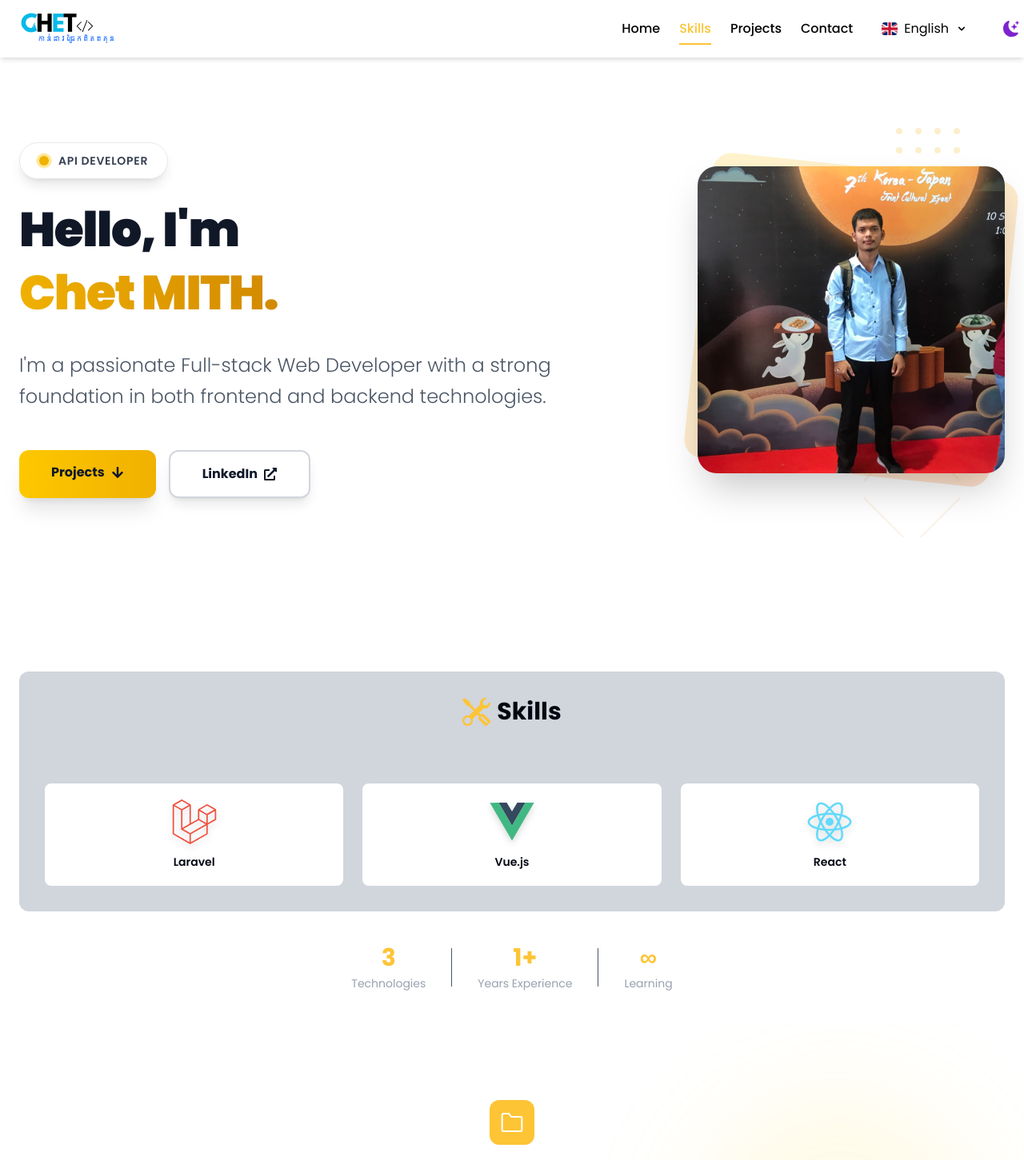
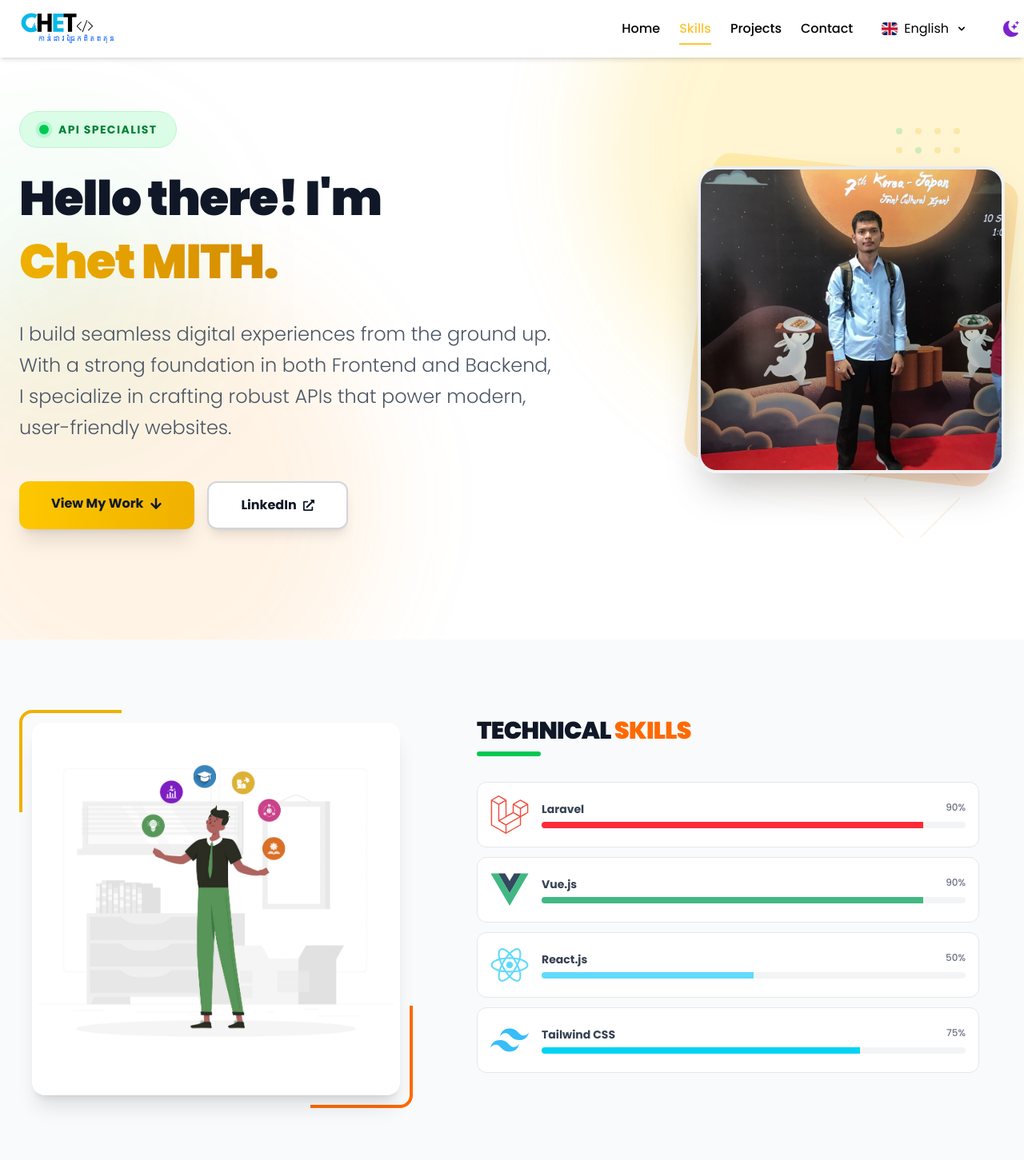
Before and after one commit to Minwook07/chet-portfolio, a React (Vite) app: page / in a window 1280 px wide. Shown: the top 1451 px of the page at 80% size. Built offline with nearby package versions, Linux system fonts and the light colour scheme; a web font is replaced by a local one.

Commit message:
design skill section

```diff
--- a/public/locales/en/translation.json
+++ b/public/locales/en/translation.json
@@ -6,18 +6,16 @@
 		"contact": "Contact"
 	},
 	"hero": {
-		"greeting": "Hello, I'm",
+		"greeting": "Hello there! I'm",
 		"name": "Chet MITH.",
-		"sub_title": "API Developer",
-		"description": "I'm a passionate Full-stack Web Developer with a strong foundation in both frontend and backend technologies.",
-		"project": "Projects",
+		"sub_title": "API Specialist",
+		"description": "I build seamless digital experiences from the ground up. With a strong foundation in both Frontend and Backend, I specialize in crafting robust APIs that power modern, user-friendly websites.",
+		"project": "View My Work",
 		"imageAlt": "Profile Picture"
 	},
 	"skills": {
-		"title": "Skills",
-		"technology": "Technologies",
-		"experience": "Years Experience",
-		"learning": "Learning"
+		"title": "Technical",
+		"sub_title": "Skills"
 	},
 	"projects": {
 		"title": "Projects",
--- a/public/locales/km/translation.json
+++ b/public/locales/km/translation.json
@@ -6,18 +6,16 @@
 		"contact": "ទំនាក់ទំនង"
 	},
 	"hero": {
-		"greeting": "សួស្តីបាទ ខ្ញុំឈ្មោះ",
+		"greeting": "សួស្តីបាទ! ខ្ញុំឈ្មោះ",
 		"name": "មិត ចិត",
-		"sub_title": "ផ្នែកអភិវឌ្ឍន៍ API",
-		"description": "ខ្ញុំបាទជាអ្នកអភិវឌ្ឍន៍វេបសាយម្នាក់ ដែលមានមូលដ្ឋានគ្រឹះខាងផ្នែក Frontend និង Backend!",
-		"project": "គម្រោង",
+		"sub_title": "ជំនាញអភិវឌ្ឍ API",
+		"description": "ខ្ញុំចូលចិត្តបង្កើតវេបសាយដែលស្អាត និងមានប្រព័ន្ធពីក្រោយ (API) ដ៏រឹងមាំ។ មិនថា Frontend ឬ Backend ខ្ញុំរីករាយនឹងជួយប្រែក្លាយគំនិតរបស់អ្នក ឱ្យក្លាយជាការពិត!",
+		"project": "មើលស្នាដៃរបស់ខ្ញុំ",
 		"imageAlt": "រូបភាព"
 	},
 	"skills": {
-		"title": "ជំនាញរបស់ខ្ញុំ",
-		"technology": "បច្ចេកវិទ្យា",
-		"experience": "ឆ្នាំនៃបទពិសោធន៍",
-		"learning": "ការសិក្សា"
+		"title": "ជំនាញបច្ចេកទេស",
+		"sub_title": ""
 	},
 	"projects": {
 		"title": "គម្រោងនានា",
--- a/src/components/views/Hero.jsx
+++ b/src/components/views/Hero.jsx
@@ -6,23 +6,25 @@
     const { t } = useTranslation();
 
     return (
-        <section id="home" className="relative overflow-hidden min-h-screen flex items-center">
+        <section id="home" className="relative overflow-hidden min-h-screen flex items-center bg-white dark:bg-gray-900 transition-colors duration-300">
             <div className="absolute inset-0 overflow-hidden pointer-events-none">
-                {/* Gradient orb - desktop right side */}
-                <div className="absolute -top-40 -right-40 w-[500px] h-[500px] md:w-[700px] md:h-[700px] rounded-full blur-3xl animate-pulse"></div>
+                <div className="absolute top-1/4 -left-20 w-[300px] h-[300px] bg-green-500/10 dark:bg-green-500/5 rounded-full blur-[120px] animate-pulse"></div>
 
-                {/* Secondary orb - bottom left */}
-                <div className="absolute -bottom-32 -left-32 w-[400px] h-[400px] md:w-[600px] md:h-[600px] rounded-full blur-3xl"></div>
+                <div className="absolute -top-40 -right-40 w-[500px] h-[500px] md:w-[700px] md:h-[700px] bg-yellow-400/20 dark:bg-purple-600/20 rounded-full blur-3xl animate-pulse"></div>
+                <div className="absolute -bottom-32 -left-32 w-[400px] h-[400px] md:w-[600px] md:h-[600px] bg-orange-400/10 dark:bg-pink-600/10 rounded-full blur-3xl"></div>
 
                 <div className="absolute top-20 right-10 md:top-40 md:right-20 opacity-20 dark:opacity-10">
                     <div className="grid grid-cols-4 gap-4">
                         {[...Array(16)].map((_, i) => (
-                            <div key={i} className="w-2 h-2 bg-yellow-500 dark:bg-purple-500 rounded-full"></div>
+                            <div
+                                key={i}
+                                className={`w-2 h-2 rounded-full transition-colors duration-1000 ${i % 5 === 0 ? 'bg-green-500' : 'bg-yellow-500 dark:bg-purple-500'
+                                    }`}
+                            ></div>
                         ))}
                     </div>
                 </div>
 
-                {/* Floating geometric shape */}
                 <div className="absolute bottom-32 right-20 hidden lg:block opacity-10 dark:opacity-5">
                     <svg width="120" height="120" viewBox="0 0 120 120" fill="none">
                         <rect x="10" y="10" width="100" height="100" stroke="currentColor" strokeWidth="2" className="text-yellow-600 dark:text-purple-600" transform="rotate(45 60 60)" />
@@ -30,20 +32,23 @@
                 </div>
             </div>
 
-            <div className="container mx-auto px-4 sm:px-6  mt-30 lg:mt-0 relative z-10">
+            <div className="container mx-auto px-4 sm:px-6 mt-30 lg:mt-0 relative z-10">
                 <div className="flex flex-col lg:flex-row items-center gap-12 lg:gap-16">
                     <div className="lg:w-7/12 text-center lg:text-left space-y-8">
-                        <div className="inline-flex items-center gap-3 bg-white/80 dark:bg-gray-800/80 backdrop-blur-sm px-6 py-3 rounded-full shadow-lg border border-gray-200 dark:border-gray-700">
-                            <div className="relative w-3 h-3">
-                                <span className="absolute inset-0 w-3 h-3 bg-yellow-400 dark:bg-purple-500 rounded-full animate-ping"></span>
-                                <span className="absolute inset-0 w-3 h-3 bg-yellow-500 dark:bg-purple-600 rounded-full"></span>
+
+                        <div className="flex flex-col items-center lg:items-start gap-4">
+                            <div className="inline-flex items-center gap-3 px-6 py-3 rounded-full bg-green-100 dark:bg-green-900/30 border border-green-200 dark:border-green-800">
+                                <span className="relative flex h-3 w-3">
+                                    <span className="animate-ping absolute inline-flex h-full w-full rounded-full bg-green-400 opacity-75"></span>
+                                    <span className="relative inline-flex rounded-full h-3 w-3 bg-green-500"></span>
+                                </span>
+                                <span className="text-sm font-bold uppercase tracking-widest text-green-700 dark:text-green-400">
+                                    {t('hero.sub_title')}
+                                </span>
                             </div>
-                            <span className="text-sm font-semibold uppercase tracking-wider text-gray-700 dark:text-gray-300">
-                                {t('hero.sub_title')}
-                            </span>
                         </div>
 
-                        <h1 className="text-5xl sm:text-6xl  font-black leading-[1.05] tracking-tight">
+                        <h1 className="text-5xl sm:text-6xl font-black leading-[1.05] tracking-tight">
                             <span className="block text-gray-900 dark:text-white mb-2">
                                 {t('hero.greeting')}
                             </span>
@@ -70,14 +75,12 @@
                             <a
                                 href="https://linkedin.com"
                                 target='_blank'
+                                rel="noreferrer"
                                 className="group bg-white dark:bg-gray-800 border-2 border-gray-300 dark:border-gray-600 hover:border-gray-900 dark:hover:border-white text-gray-900 dark:text-white py-4 px-10 rounded-xl font-bold transition-all shadow-lg hover:shadow-xl hover:scale-105 backdrop-blur-sm"
                             >
                                 <span className="flex items-center justify-center gap-2">
                                     LinkedIn
-                                    {/* <svg className="w-5 h-5" fill="currentColor" viewBox="0 0 24 24">
-                                        <path d="M20.447 20.452h-3.554v-5.569c0-1.328-.027-3.037-1.852-3.037-1.853 0-2.136 1.445-2.136 2.939v5.667H9.351V9h3.414v1.561h.046c.477-.9 1.637-1.85 3.37-1.85 3.601 0 4.267 2.37 4.267 5.455v6.286zM5.337 7.433c-1.144 0-2.063-.926-2.063-2.065 0-1.138.92-2.063 2.063-2.063 1.14 0 2.064.925 2.064 2.063 0 1.139-.925 2.065-2.064 2.065zm1.782 13.019H3.555V9h3.564v11.452zM22.225 0H1.771C.792 0 0 .774 0 1.729v20.542C0 23.227.792 24 1.771 24h20.451C23.2 24 24 23.227 24 22.271V1.729C24 .774 23.2 0 22.222 0h.003z" />
-                                    </svg> */}
-                                    <FaExternalLinkAlt />
+                                    <FaExternalLinkAlt className="text-sm group-hover:translate-x-1 group-hover:-translate-y-1 transition-transform" />
                                 </span>
                             </a>
                         </div>
@@ -85,21 +88,21 @@
 
                     <div className="lg:w-5/12 flex justify-center lg:justify-end">
                         <div className="relative group">
+                            <div className="absolute -inset-1 bg-gradient-to-r from-green-400 to-emerald-500 rounded-[2rem] blur opacity-0 group-hover:opacity-30 transition duration-1000 group-hover:duration-200"></div>
+
                             <div className="absolute inset-0 bg-gradient-to-br from-yellow-400 to-orange-500 dark:from-purple-600 dark:to-pink-600 rounded-3xl transform rotate-6 group-hover:rotate-12 transition-transform duration-500 opacity-20"></div>
 
-                            <div className="relative w-72 h-72 sm:w-96 sm:h-96 bg-gradient-to-br from-gray-200 to-gray-300 dark:from-gray-700 dark:to-gray-800 rounded-3xl shadow-2xl overflow-hidden">
-
+                            <div className="relative w-72 h-72 sm:w-96 sm:h-96 bg-gradient-to-br from-gray-200 to-gray-300 dark:from-gray-700 dark:to-gray-800 rounded-3xl shadow-2xl overflow-hidden border-4 border-white/50 dark:border-gray-800/50">
                                 <div className="absolute inset-0 flex items-center justify-center">
-                                    <span className="text-gray-400 dark:text-gray-500 text-lg font-medium"><img
+                                    <img
                                         src="images/DSC03885.png"
                                         alt={t('hero.imageAlt')}
-                                        className="w-full h-full object-cover"
-                                    /></span>
+                                        className="w-full h-full object-cover grayscale-[20%] group-hover:grayscale-0 transition-all duration-700"
+                                    />
                                 </div>
                             </div>
                         </div>
                     </div>
-
                 </div>
             </div>
         </section>
--- a/src/components/views/Skills.jsx
+++ b/src/components/views/Skills.jsx
@@ -1,75 +1,78 @@
-import { BsTools } from 'react-icons/bs';
-import { useTranslation } from 'react-i18next';
+import { useTranslation } from "react-i18next";
 
 const skills = [
-    // { name: 'HTML5', img: '/images/skills/html5.svg' },
-    // { name: 'CSS3', img: '/images/skills/css3.svg' },
-    { name: 'Laravel', img: '/images/skills/laravel.svg' },
-    // { name: 'PHP', img: '/images/skills/php.svg' },
-    // { name: 'MySQL', img: '/images/skills/mysql.svg' },
-    { name: 'Vue.js', img: '/images/skills/vue.svg' },
-    // { name: 'Nextjs', img: '/images/skills/nextjs.svg' },
-    { name: 'React', img: '/images/skills/react.svg' },
-    // { name: 'Tailwind', img: '/images/skills/tailwind.svg' },
-    // { name: 'Bootstrap', img: '/images/skills/bootstrap.svg' },
-    // { name: 'Git', img: '/images/skills/git.svg' },
-    // { name: 'Figma', img: '/images/skills/figma.svg' },
-    // { name: 'Photoshop', img: '/images/skills/photoshop.svg' },
-    // { name: 'C#', img: '/images/skills/csharp.svg' },
-    // { name: 'JavaScript', img: '/images/skills/javascript.svg' }
+    { name: 'Laravel', progress: '90%', img: '/images/skills/laravel.svg', color: 'bg-red-500' },
+    { name: 'Vue.js', progress: '90%', img: '/images/skills/vue.svg', color: 'bg-[#42b883]' },
+    { name: 'React.js', progress: '50%', img: '/images/skills/react.svg', color: 'bg-[#61dafb]' },
+    { name: 'Tailwind CSS', progress: '75%', img: '/images/skills/tailwind.svg', color: 'bg-cyan-400' },
 ];
 
-export default function Skills() {
+export default function SkillsSection() {
     const { t } = useTranslation();
-    const totalSkills = skills.length
-    const finalSkill = totalSkills < 10 ? totalSkills : `${totalSkills}+`
+    return (
+        <section id="skills" className="py-24 bg-gray-50 dark:bg-gray-900/50">
+            <div className="container mx-auto px-10">
+                <div className="flex flex-col lg:flex-row items-center gap-12 lg:gap-24">
 
-    return (
-        <section id="skills">
-            <div className="container mx-auto px-6 py-10">
-                <div className="bg-opacity-10 p-8 rounded-xl bg-gray-300 dark:bg-[#1E1E1E]">
-                    <h2 className="text-3xl font-bold text-center mb-12 flex items-center justify-center text-gray-950 dark:text-gray-100">
-                        <span className="mr-2 text-2xl">
-                            <BsTools fontSize={35} className='text-primary' />
-                        </span>{" "}
-                        {t("skills.title")}
+                    <div className="lg:w-5/12 relative group">
+                        <div className="absolute -top-4 -left-4 w-32 h-32 border-t-4 border-l-4 border-yellow-500 dark:border-purple-500 rounded-tl-2xl transition-all group-hover:-top-6 group-hover:-left-6"></div>
+                        <div className="absolute -bottom-4 -right-4 w-32 h-32 border-b-4 border-r-4 border-orange-500 dark:border-pink-500 rounded-br-2xl transition-all group-hover:-bottom-6 group-hover:-right-6"></div>
+
+                        <div className="relative z-10 rounded-2xl overflow-hidden shadow-xl bg-white dark:bg-gray-800 p-2">
+                            <img
+                                src="images/skills/skill-banner.png"
+                                alt="Mith Chit"
+                                className="w-full h-[450px] object-cover rounded-xl grayscale-[30%] hover:grayscale-0 transition-all duration-500"
+                            />
+                        </div>
+                    </div>
+
+                    <div className="lg:w-7/12 w-full">
+                        <div className="mb-8">
+                            <h2 className="text-3xl font-black text-gray-900 dark:text-white uppercase tracking-tight">
+                                {t('skills.title')} <span className="text-orange-500 dark:text-purple-500">{t('skills.sub_title')}</span>
                             </h2>
-‍‍‍                    <div className="grid grid-cols-1 sm:grid-cols-1 md:grid-cols-3 lg:grid-cols-3 gap-6 justify-center">
+                            <div className="w-20 h-1.5 bg-green-500 mt-2 rounded-full"></div>
+                        </div>
+
+                        <div className="h-[400px] overflow-y-auto pr-4 space-y-3 custom-scroll">
                             {skills.map((skill, idx) => (
                                 <div
                                     key={idx}
-                                className="flex flex-col items-center justify-center p-4 rounded-lg bg-white dark:bg-[#171717] h-32 hover:scale-105 transition-transform"
+                                    className="flex items-center gap-4 p-4 bg-white dark:bg-gray-800 rounded-xl border border-gray-200 dark:border-gray-700 hover:shadow-md transition-shadow"
                                 >
-                                <img
-                                    src={skill.img}
-                                    alt={skill.name}
-                                    className="w-14 h-14 object-contain mb-3 transition-transform duration-300 filter drop-shadow-lg"
-                                />
-                                <h3 className="text-sm font-semibold text-gray-950 dark:text-gray-100 text-center">
-                                    {skill.name}
-                                </h3>
+                                    <div className="w-12 h-12 flex-shrink-0">
+                                        <img src={skill.img} alt={skill.name} className="w-full h-full object-contain" />
+                                    </div>
+
+                                    <div className="flex-grow">
+                                        <div className="flex justify-between mb-1.5">
+                                            <span className="font-bold text-sm text-gray-700 dark:text-gray-300">{skill.name}</span>
+                                            <span className="text-xs font-medium text-gray-500">{skill.progress}</span>
+                                        </div>
+                                        <div className="w-full bg-gray-100 dark:bg-gray-700 h-2 rounded-full overflow-hidden">
+                                            <div
+                                                className={`h-full ${skill.color} transition-all duration-1000`}
+                                                style={{ width: skill.progress }}
+                                            ></div>
+                                        </div>
+                                    </div>
                                 </div>
                             ))}
                         </div>
+                    </div>
 
                 </div>
-                <div className="flex justify-center items-center space-x-8 mt-10">
-                    <div className="text-center">
-                        <div className="text-3xl font-bold text-[#fdc435] dark:text-purple-400 mb-1">{finalSkill}</div>
-                        <div className="text-gray-400 text-sm">{t("skills.technology")}</div>
             </div>
-                    <div className="w-px h-12 bg-gray-600"></div>
-                    <div className="text-center">
-                        <div className="text-3xl font-bold text-[#fdc435] dark:text-purple-500 mb-1">1+</div>
-                        <div className="text-gray-400 text-sm">{t("skills.experience")}</div>
-                    </div>
-                    <div className="w-px h-12 bg-gray-600"></div>
-                    <div className="text-center">
-                        <div className="text-3xl font-bold text-[#fdc435] dark:text-purple-300 mb-1">∞</div>
-                        <div className="text-gray-400 text-sm">{t("skills.learning")}</div>
-                    </div>
-                </div>
-            </div>
+
+            <style>
+                {`
+                    .custom-scroll::-webkit-scrollbar { width: 4px; }
+                    .custom-scroll::-webkit-scrollbar-track { background: transparent; }
+                    .custom-scroll::-webkit-scrollbar-thumb { background: #cbd5e1; border-radius: 10px; }
+                    .dark .custom-scroll::-webkit-scrollbar-thumb { background: #475569; }
+                `}
+            </style>
         </section>
     );
 }
```
Also changed, not shown: src/components/layouts/Footer.jsx (+0 -9 lines), public/images/skills/skill-banner.png (added). Lines whose indentation alone changed are shown as unchanged.
